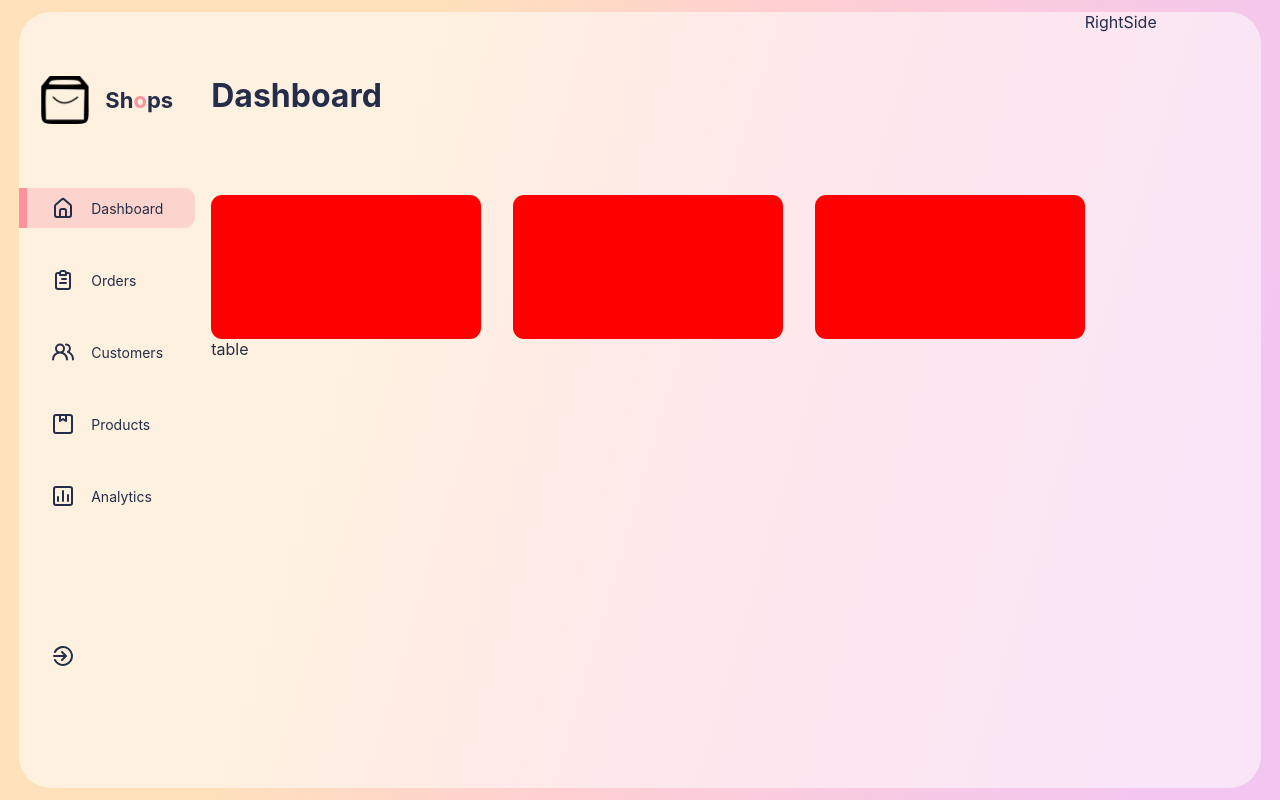
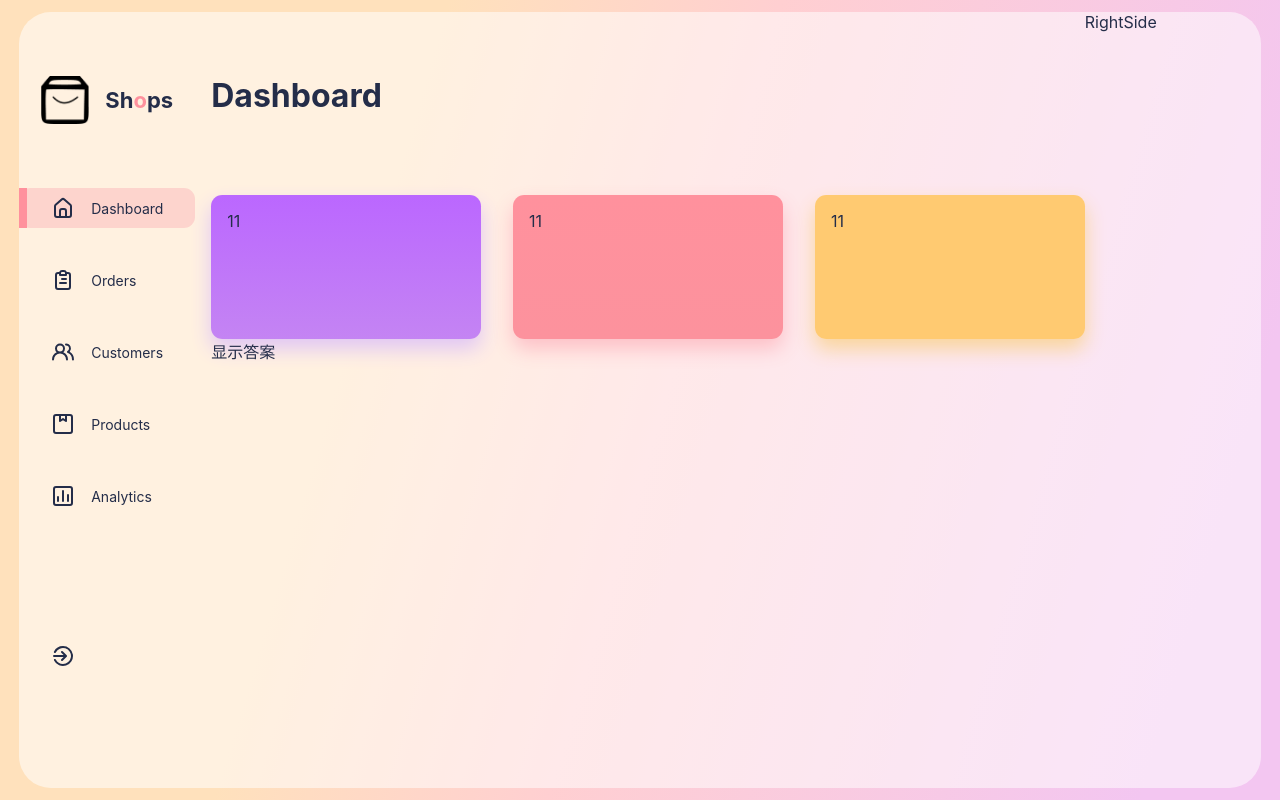
Before and after one commit to bigdataOrfrontEnd/react-admin, a React (Create React App) app: page / in a window 1280 px wide. Built offline with nearby package versions, Linux system fonts and the light colour scheme.

Commit message:
card编写

```diff
--- a/src/components/card/Card.js
+++ b/src/components/card/Card.js
@@ -1,9 +1,40 @@
-import React from "react";
+import React, { useState } from "react";
 import "./card.css";
+import { CircularProgressbar } from "react-circular-progressbar";
+import "react-circular-progressbar/dist/styles.css";
+import { motion } from "framer-motion";
 export default function Card(props) {
+  const [expanded, setExpanded] = useState(false);
   return (
-    <div className="card">
-      <div className="cardItem"></div>
-    </div>
+    <>
+      {expanded ? (
+        <ExpandedCard parma={props} setExpanded={() => setExpanded(false)} />
+      ) : (
+        <Contard prams={props} setExpanded={() => setExpanded(true)} />
+      )}
+    </>
   );
 }
+//页面显示的渲染
+function Contard(props) {
+  return (
+    <motion.div
+      className="card"
+      onClick={props.setExpanded}
+      style={{
+        background: props?.prams?.color?.backGround,
+        boxShadow: props?.prams?.color?.boxShadow,
+      }}
+    >
+      <div className="cardItem">11</div>
+    </motion.div>
+  );
+}
+//点击放大后的渲染
+function ExpandedCard(props) {
+  return (
+    <motion.div className="excard" onClick={props.setExpanded}>
+      22
+    </motion.div>
+  );
+}
--- a/src/components/card/card.css
+++ b/src/components/card/card.css
@@ -2,8 +2,10 @@
   flex: 1;
   border-radius: 0.7rem;
   padding: 1rem;
-  background-color: red;
+  /* background-color: red; */
 }
 .cardItem {
   height: 7rem;
 }
+.excard {
+}
--- a/src/components/cards/Cards.js
+++ b/src/components/cards/Cards.js
@@ -5,7 +5,7 @@ import { cardsData } from "../../Data/Data";
 export default function Cards() {
   return (
     <div className="cards">
-      {cardsData.map((card) => {
+      {cardsData.map((card, index) => {
         return (
           <Card
             title={card.title}
@@ -14,6 +14,7 @@ export default function Cards() {
             value={card.value}
             png={card.png}
             series={card.series}
+            key={index}
           />
         );
       })}
--- a/src/components/main/MainDash.jsx
+++ b/src/components/main/MainDash.jsx
@@ -6,7 +6,7 @@ export default function MainDash() {
     <div className="MainDash">
       <h1>Dashboard</h1>
       <Cards />
-      <div>table</div>
+      <div>显示答案</div>
     </div>
   );
 }
```
